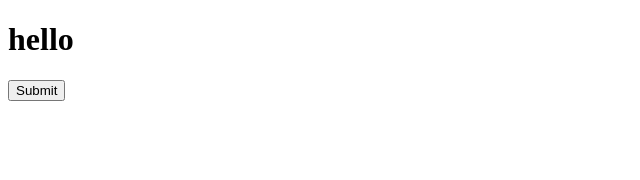
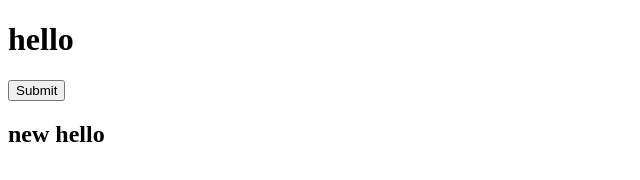
Before and after one commit to RoyBedandGo/test, a plain HTML site: page index.html in a window 1280 px wide. Shown: the whole page, without its empty margins (0-640 px from the left). Drawn offline with Linux system fonts and the light colour scheme.

Commit message:
new added

```diff
--- a/index.html
+++ b/index.html
@@ -8,5 +8,6 @@
 <body>
     <h1> hello </h1>
     <button> Submit </button>
+    <h2> new hello </h2>
 </body>
 </html>
```
